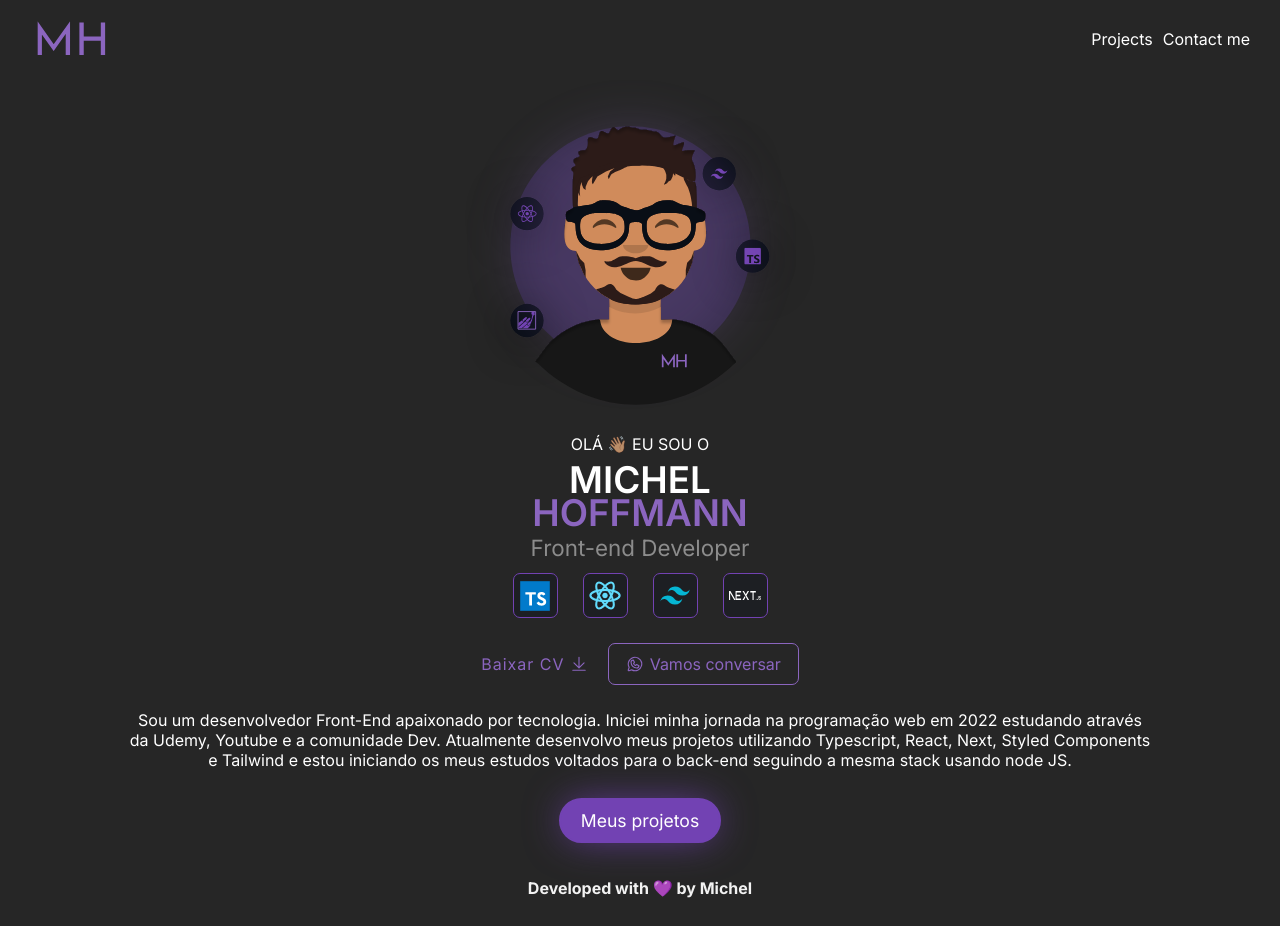
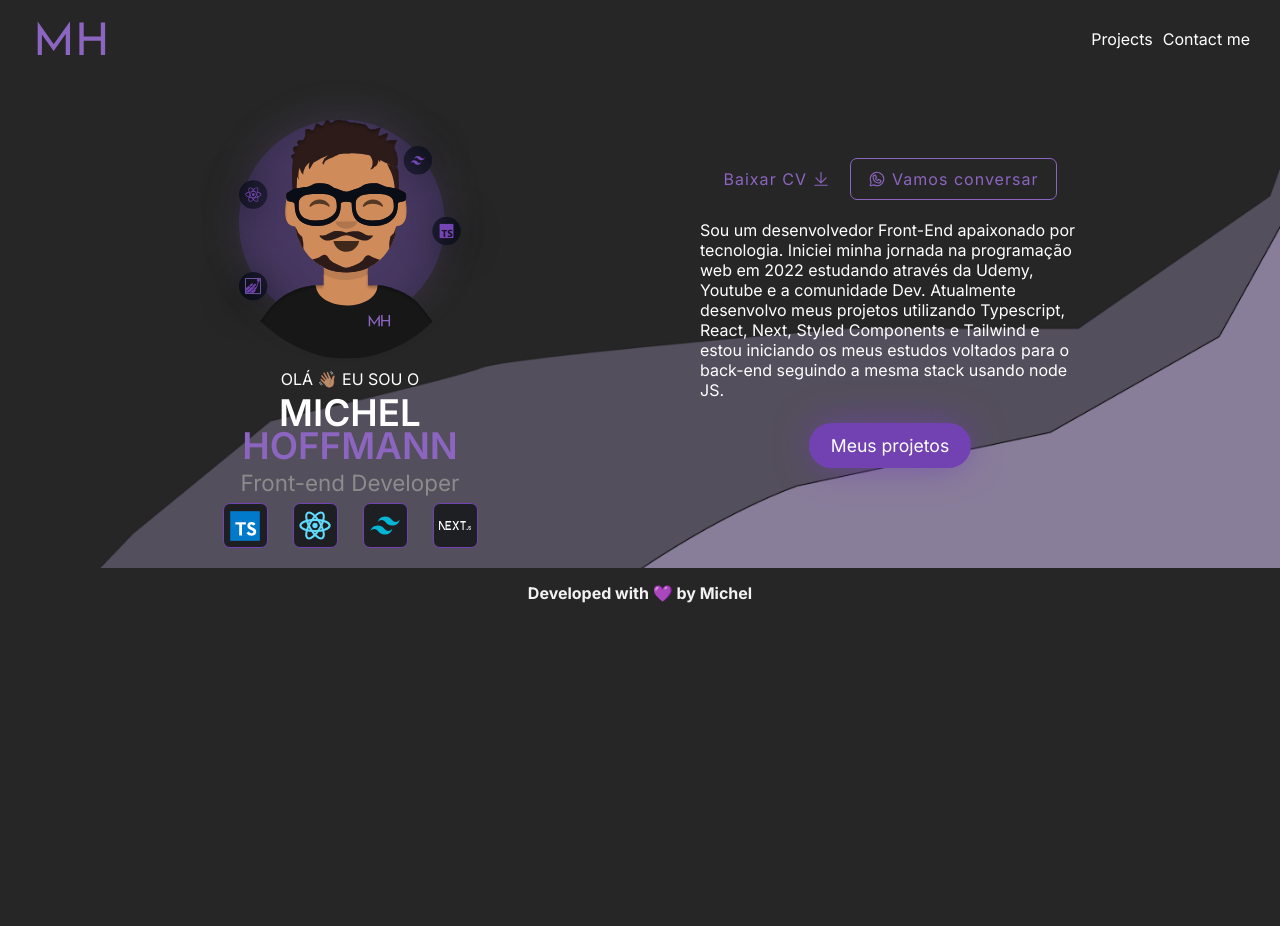
Before and after one commit to MichelHoffmann/newPortfolio, a React (Vite) app in the folder portfolio/: page / in a window 1280 px wide. After the commit the page ends 800 px from the top, so only its background shows below. Built offline with nearby package versions, Linux system fonts and the light colour scheme.

Commit message:
finalizada a page home desktop

```diff
--- a/portfolio/src/componets/AboutMe/AboutMe.style.ts
+++ b/portfolio/src/componets/AboutMe/AboutMe.style.ts
@@ -1,14 +1,92 @@
 import { styled } from 'styled-components'
+import BgDesktop from '../../assets/bg-desktop.png'
 
 export const AboutMeMain = styled.main`
+  background-color: var(--gray-300);
   display: flex;
   flex-direction: column;
   justify-content: center;
   align-items: center;
   gap: 25px;
 
+  padding-bottom: 20px;
+
+  @media screen and (min-width: 768px) {
+    flex-direction: row;
+    gap: 200px;
+
+    background-image: url(${BgDesktop});
+    background-size: cover;
+    background-repeat: no-repeat;
+    background-position: center;
+  }
+`
+
+export const HeaderInformations = styled.div`
+  display: flex;
+  flex-direction: column;
+  justify-content: center;
+  align-items: center;
+  gap: 7px;
+
+  color: white;
+  font-weight: 400;
+  text-align: center;
+
   img {
-    width: 350px;
+    width: 340px;
+  }
+
+  h1 {
+    font-size: 2.3rem;
+    line-height: 0.9;
+    font-weight: 600;
+    span {
+      color: var(--purple-medium);
+    }
+  }
+
+  h3 {
+    font-size: 1.4rem;
+    font-weight: 400;
+    color: var(--gray-200);
+  }
+
+  @media screen and (min-width: 768px) {
+    img {
+      width: 300px;
+    }
+  }
+`
+
+export const MyInformations = styled.section`
+  display: flex;
+  flex-direction: column;
+  align-items: center;
+
+  div.baixar-cv {
+    margin-block: 20px;
+    display: flex;
+    align-items: center;
+    justify-content: center;
+    gap: 20px;
+    transition: 250ms;
+
+    .curriculo {
+      color: var(--purple-medium);
+      font-size: 1rem;
+      font-weight: 400;
+      text-decoration: none;
+
+      display: flex;
+      align-items: center;
+      justify-content: center;
+      gap: 5px;
+    }
+
+    .curriculo:hover {
+      color: var(--purple-dark);
+    }
   }
 
   .animation {
@@ -77,63 +155,10 @@ export const AboutMeMain = styled.main`
       }
     }
   }
-`
-
-export const MyInformations = styled.section`
-  display: flex;
-  flex-direction: column;
-  justify-content: center;
-  align-items: center;
-  gap: 5px;
-
-  color: white;
-  font-weight: 400;
-  text-align: center;
-
-  h1 {
-    margin-top: 4px;
-    font-size: 2.3rem;
-    line-height: 0.9;
-    font-weight: 600;
-    span {
-      color: var(--purple-medium);
-    }
-  }
-
-  h3 {
-    font-size: 1.4rem;
-    margin-bottom: 7px;
-    font-weight: 400;
-    color: var(--gray-200);
-  }
-
-  div.baixar-cv {
-    margin-block: 20px;
-    display: flex;
-    align-items: center;
-    justify-content: center;
-    gap: 20px;
-
-    .curriculo {
-      font-size: 1rem;
-      font-weight: 400;
-      color: var(--purple-medium);
-      text-decoration: none;
-
-      display: flex;
-      align-items: center;
-      justify-content: center;
-      gap: 5px;
-      transition: 700ms;
-    }
-
-    .curriculo:hover {
-      letter-spacing: 6px;
-    }
-  }
 
   p.text {
-    width: 80%;
+    max-width: 380px;
+    color: white;
   }
 
   .projects {
--- a/portfolio/src/componets/AboutMe/index.tsx
+++ b/portfolio/src/componets/AboutMe/index.tsx
@@ -1,5 +1,6 @@
 import {
   AboutMeMain,
+  HeaderInformations,
   MyInformations,
   TechContainer,
   TechIcon,
@@ -18,8 +19,8 @@ import { ArrowLineDown } from '@phosphor-icons/react'
 export function AboutMe() {
   return (
     <AboutMeMain>
-      <img src={avatar} alt="desenho do michel com oculos e blusa preta" />
-      <MyInformations>
+      <HeaderInformations>
+        <img src={avatar} alt="desenho do michel com oculos e blusa preta" />
         <p>OLÁ 👋🏽 EU SOU O</p>
         <h1>
           MICHEL <br />
@@ -40,8 +41,10 @@ export function AboutMe() {
             <img src={next} alt="" />
           </TechIcon>
         </TechContainer>
-        <div className="baixar-cv">
-          <a className="curriculo animation" href={CurriculoMichel}>
+      </HeaderInformations>
+      <MyInformations>
+        <div className="baixar-cv animation">
+          <a className="curriculo" href={CurriculoMichel}>
             Baixar CV <ArrowLineDown size={18} />
           </a>
           <WhatsButton />
--- a/portfolio/src/componets/Footer/Footer.style.ts
+++ b/portfolio/src/componets/Footer/Footer.style.ts
@@ -2,9 +2,10 @@ import { styled } from 'styled-components'
 
 export const FooterComponent = styled.footer`
   width: 100%;
-  height: 60px;
-  text-align: center;
-  padding-block: 12px;
+  height: 50px;
+  display: flex;
+  justify-content: center;
+  align-items: center;
   p {
     color: var(--gray-100);
     font-weight: bold;
--- a/portfolio/src/componets/WhatsButton/WhatsLink.styled.ts
+++ b/portfolio/src/componets/WhatsButton/WhatsLink.styled.ts
@@ -11,5 +11,9 @@ export const WhatsLink = styled.a`
   border-radius: 7px;
   padding: 10px 17px;
   text-decoration: none;
-  transition: 700ms;
+
+  &:hover {
+    color: var(--purple-dark);
+    border-color: var(--purple-dark);
+  }
 `
--- a/portfolio/src/index.css
+++ b/portfolio/src/index.css
@@ -21,11 +21,7 @@
 }
 
 body {
-  background-color: var(--gray-300);
   width: 100%;
   height: 100vh;
+  background-color: var(--gray-300);
 }
-
-/* @media screen {
-
-} */
```
